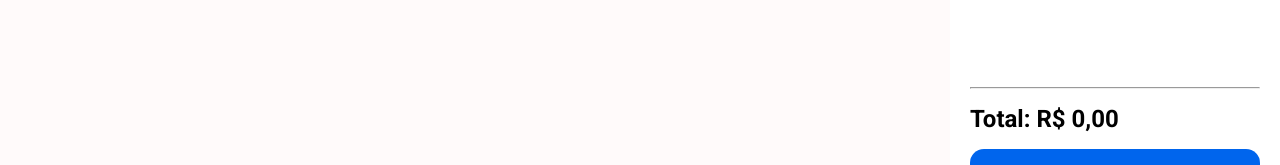
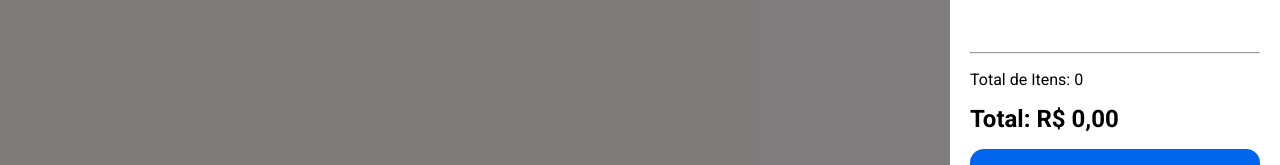
Before and after one commit to guilhermefsh/Mercadinho, a React (Vite) app: page / in a window 1280 px wide. Both pictures are taken after a click on the button 1156 px from the left and 39 px from the top of the page. Shown: the part 580-745 px from the top of the page. Built offline with nearby package versions, Linux system fonts and the light colour scheme; no server answers.

Commit message:
feat: New features in the sidebar :sparkles:

```diff
--- a/src/components/CartItem/index.tsx
+++ b/src/components/CartItem/index.tsx
@@ -1,19 +1,35 @@
 import { BsCartDashFill } from "react-icons/bs"
-import { CartItemContainer } from "./styles"
+import { AddNewProductContainer, CartItemContainer } from "./styles"
 import { ProductsProps } from "../../interfaces/ProductsContext"
 import { FormatCurrency } from "../../utils/formatCurrency"
-import { useContext } from "react"
+import { useContext, useState } from "react"
 import { ProductsContext } from "../../context/ProductsContext"
+import { ArrowLeft, ArrowRight } from "phosphor-react"
 
 
 export const CartItem = (cart: ProductsProps) => {
 
-    const { cartItem, setCartItems } = useContext(ProductsContext)
+    const { cartItem, setCartItems, updateCartItemQuantity } = useContext(ProductsContext)
+    const [quantity, setQuantity] = useState(cart.quantity || 1);
 
     const handleDeleteCartItem = () => {
         const updateItems = cartItem.filter((item) => item.id != cart.id);
         setCartItems(updateItems)
     }
+    const handleDecreaseQuantity = () => {
+        if (quantity > 1) {
+            const newQuantity = quantity - 1;
+            setQuantity(newQuantity);
+            updateCartItemQuantity(cart.id, newQuantity);
+        }
+    };
+
+    const handleIncreaseQuantity = () => {
+        const newQuantity = quantity + 1;
+        setQuantity(newQuantity);
+        updateCartItemQuantity(cart.id, newQuantity);
+    };
+
 
     return (
         <CartItemContainer>
@@ -24,7 +40,14 @@ export const CartItem = (cart: ProductsProps) => {
 
             <div>
                 <h3>{cart.title}</h3>
-                <p>{FormatCurrency(cart.price, 'BRL')}</p>
+
+                <AddNewProductContainer>
+                    <i onClick={handleDecreaseQuantity}><ArrowLeft size={20} /></i>
+                    <p>{quantity}</p>
+                    <i onClick={handleIncreaseQuantity}><ArrowRight size={20} /></i>
+                </AddNewProductContainer>
+
+                <p>{FormatCurrency(cart.price * quantity, 'BRL')}</p>
 
                 <button onClick={handleDeleteCartItem} type="button">
                     <BsCartDashFill size={20} />
--- a/src/components/CartItem/styles.ts
+++ b/src/components/CartItem/styles.ts
@@ -37,3 +37,14 @@ export const CartItemContainer = styled.section`
         cursor: pointer;
     }
 `
+
+export const AddNewProductContainer = styled.div`
+    display:flex;
+    justify-content:left;
+    align-items:center;
+    gap:8px;
+
+    i{
+        cursor: pointer;
+    }
+`
--- a/src/components/SideBarCart/index.tsx
+++ b/src/components/SideBarCart/index.tsx
@@ -1,6 +1,6 @@
 import { useContext } from "react"
 import { CartItem } from "../CartItem"
-import { CartResume, ItemsContainer, SideBarCartContainer, TitleCart } from "./styles"
+import { CartResume, ItemsContainer, Overlay, SideBarCartContainer, TitleCart } from "./styles"
 import { ProductsContext } from "../../context/ProductsContext"
 import { FaCartShopping } from "react-icons/fa6";
 import { FormatCurrency } from "../../utils/formatCurrency";
@@ -10,9 +10,12 @@ export const SideBarCart = () => {
 
     const { cartItem, setSideBarVisible, sideBarVisible } = useContext(ProductsContext);
 
-    const totalPrice = cartItem.reduce((acc, product) => product.price + acc, 0)
+    const totalQuantity = cartItem.reduce((acc, product) => acc + (product.quantity || 1), 0);
+    const totalPrice = cartItem.reduce((acc, product) => acc + (product.price * (product.quantity || 1)), 0);
 
     return (
+        <>
+            <Overlay visible={sideBarVisible} onClick={() => setSideBarVisible(false)} />
             <SideBarCartContainer visible={sideBarVisible}>
                 <ItemsContainer>
                     <TitleCart>
@@ -25,9 +28,11 @@ export const SideBarCart = () => {
 
                 <CartResume>
                     <hr />
+                    <p>Total de Itens: {totalQuantity}</p>
                     <span>Total: {FormatCurrency(totalPrice, 'BRL')}</span>
                     <button>Continuar Comprando</button>
                 </CartResume>
             </SideBarCartContainer>
+        </>
     )
 }
--- a/src/components/SideBarCart/styles.ts
+++ b/src/components/SideBarCart/styles.ts
@@ -1,21 +1,34 @@
 import styled from "styled-components";
 
+export const Overlay = styled.div<{ visible: boolean }>`
+    position: fixed;
+    top: 0;
+    left: 0;
+    width: 100%;
+    height: 100%;
+    background: rgba(0, 0, 0, 0.5); // Preto com 50% de opacidade
+    opacity: ${({ visible }) => (visible ? 1 : 0)};
+    pointer-events: ${({ visible }) => (visible ? 'auto' : 'none')};
+    transition: opacity 0.5s ease-in-out;
+    z-index: 10; // Deve estar acima da sidebar
+`;
 
 export const SideBarCartContainer = styled.aside<{ visible: boolean }>`
-    display:flex;
-    flex-direction:column;
-    justify-content:space-between;
-    width:100%;
-    max-width:330px;
-    height:100vh;
-    padding:0px 20px 20px;
-    position:fixed;
-    top:0;
-    right:0;
-    background-color:${props => props.theme['white']};
+    display: flex;
+    flex-direction: column;
+    justify-content: space-between;
+    width: 100%;
+    max-width: 330px;
+    height: 100vh;
+    padding: 0px 20px 20px;
+    position: fixed;
+    top: 0;
+    right: 0;
+    background-color: ${props => props.theme['white']};
     transform: ${({ visible }) => (visible ? "translateX(0)" : "translateX(100%)")};
     transition: transform 1s ease-in-out;
-`
+    z-index: 20;
+`;
 
 export const TitleCart = styled.div`
     display:flex;
--- a/src/context/ProductsContext.tsx
+++ b/src/context/ProductsContext.tsx
@@ -13,6 +13,13 @@ export const ProductsProvider = ({ children }: ContextProvider) => {
     const [cartItem, setCartItems] = useState<ProductsProps[]>([]);
     const [sideBarVisible, setSideBarVisible] = useState(false);
 
+    const updateCartItemQuantity = (id: string, newQuantity: number) => {
+        const updatedCartItems = cartItem.map(item =>
+            item.id === id ? { ...item, quantity: newQuantity } : item
+        );
+        setCartItems(updatedCartItems);
+    };
+
     return (
         <ProductsContext.Provider value={{
             setProducts,
@@ -24,7 +31,8 @@ export const ProductsProvider = ({ children }: ContextProvider) => {
             cartItem,
             setCartItems,
             sideBarVisible,
-            setSideBarVisible
+            setSideBarVisible,
+            updateCartItemQuantity
         }}>
             {children}
         </ProductsContext.Provider>
--- a/src/interfaces/ProductsContext.ts
+++ b/src/interfaces/ProductsContext.ts
@@ -11,6 +11,7 @@ export interface ProductContextProps {
     setCartItems: Dispatch<SetStateAction<ProductsProps[]>>;
     sideBarVisible: boolean,
     setSideBarVisible: Dispatch<SetStateAction<boolean>>;
+    updateCartItemQuantity: (id: string, newQuantity: number) => void;
 }
 
 export interface ProductsProps {
@@ -19,6 +20,7 @@ export interface ProductsProps {
     thumbnail: string;
     original_price?: number;
     price: number;
+    quantity?: number;
 }
 
 export interface ContextProvider {
```
Lines whose indentation alone changed are shown as unchanged.
